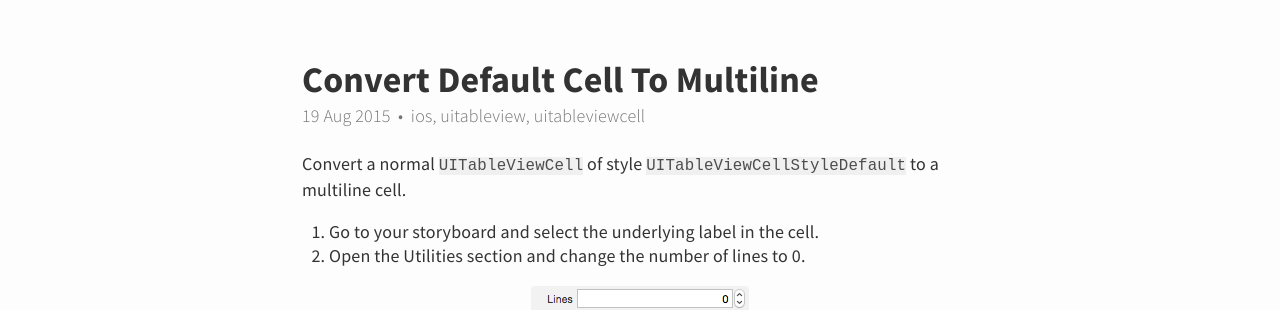
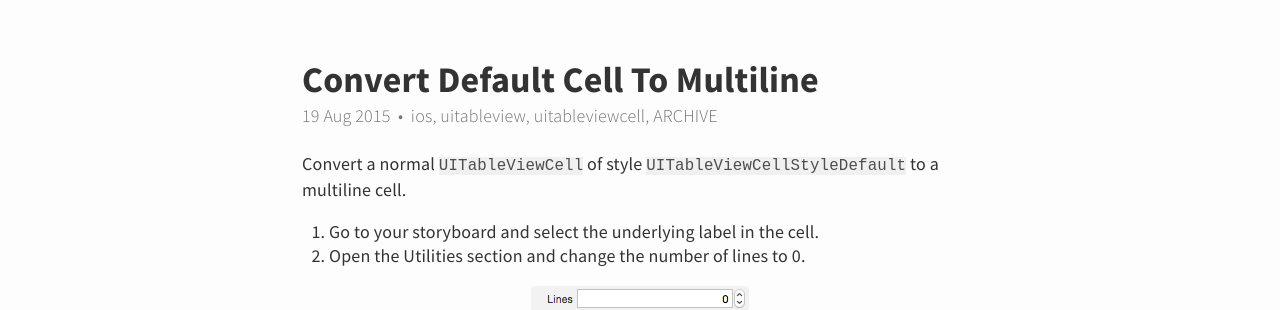
Before and after one commit to ayushgoel/ayushgoel.github.io, a Jekyll site: the page built from _posts/2015-08-19-convert-default-cell-to-multiline.md, in a window 1280 px wide. Shown: the part 308-618 px from the top of the page. Built offline with Jekyll 4.4.1, drawn with Linux system fonts in a browser that asks for light colours; nearby versions of some CDN libraries.

Commit message:
Add ARCHIVE tag to relevant posts

```diff
--- a/_posts/2015-08-19-convert-default-cell-to-multiline.md
+++ b/_posts/2015-08-19-convert-default-cell-to-multiline.md
@@ -1,5 +1,5 @@
 ---
-tags: ios uitableview uitableviewcell
+tags: ios uitableview uitableviewcell ARCHIVE
 ---
 Convert a normal `UITableViewCell` of style `UITableViewCellStyleDefault` to a multiline cell.
 
```
Also changed, not shown: _posts/2015-02-23-github-public-repos.md (+1 -1 lines), _posts/2015-08-10-clean-cocoapods-cache.md (+2 -1 lines), _posts/2015-10-29-iphone-screen-sizes-and-devices.md (+1 -1 lines), _posts/2016-10-08-all-new-checkvistle.md (+1 -1 lines).
